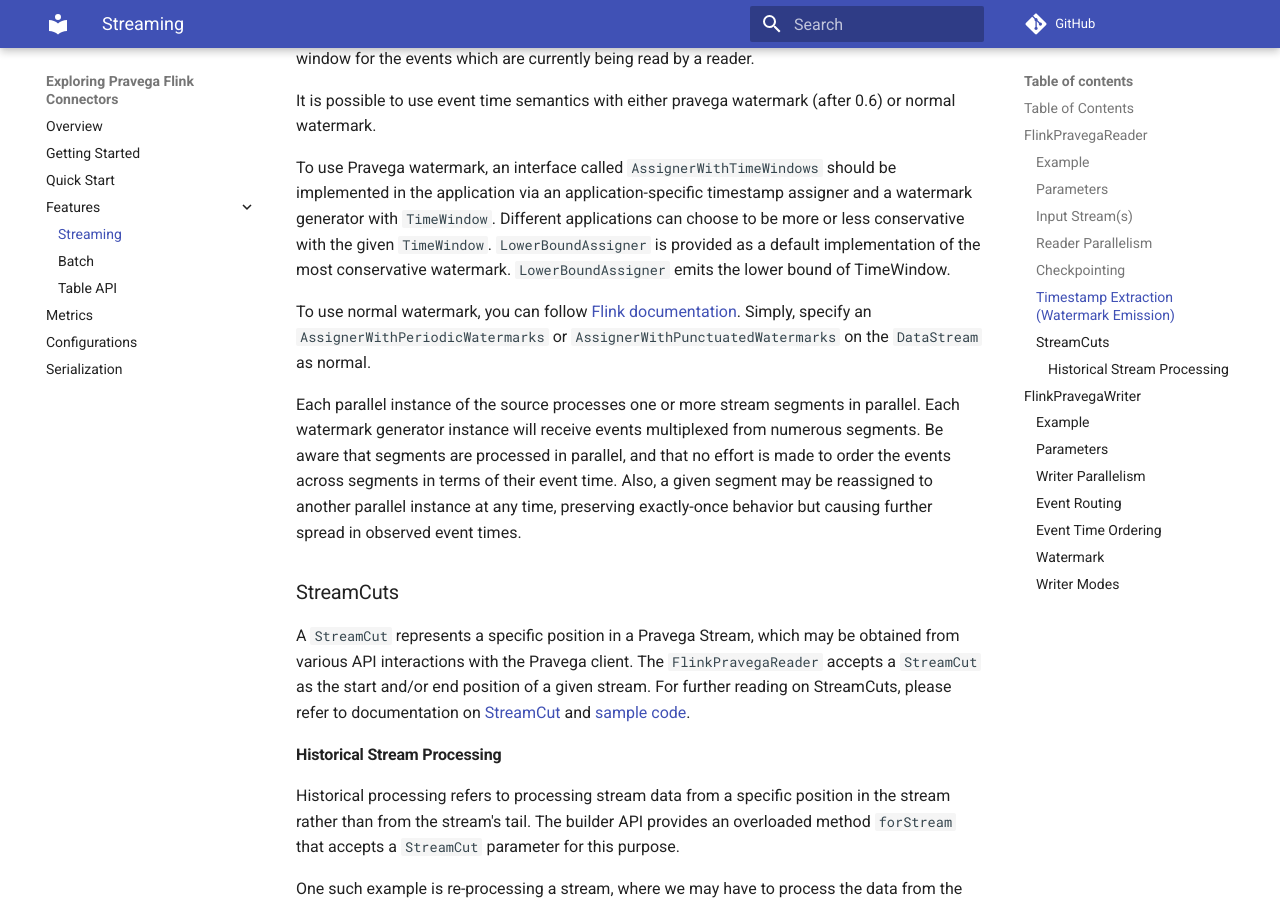
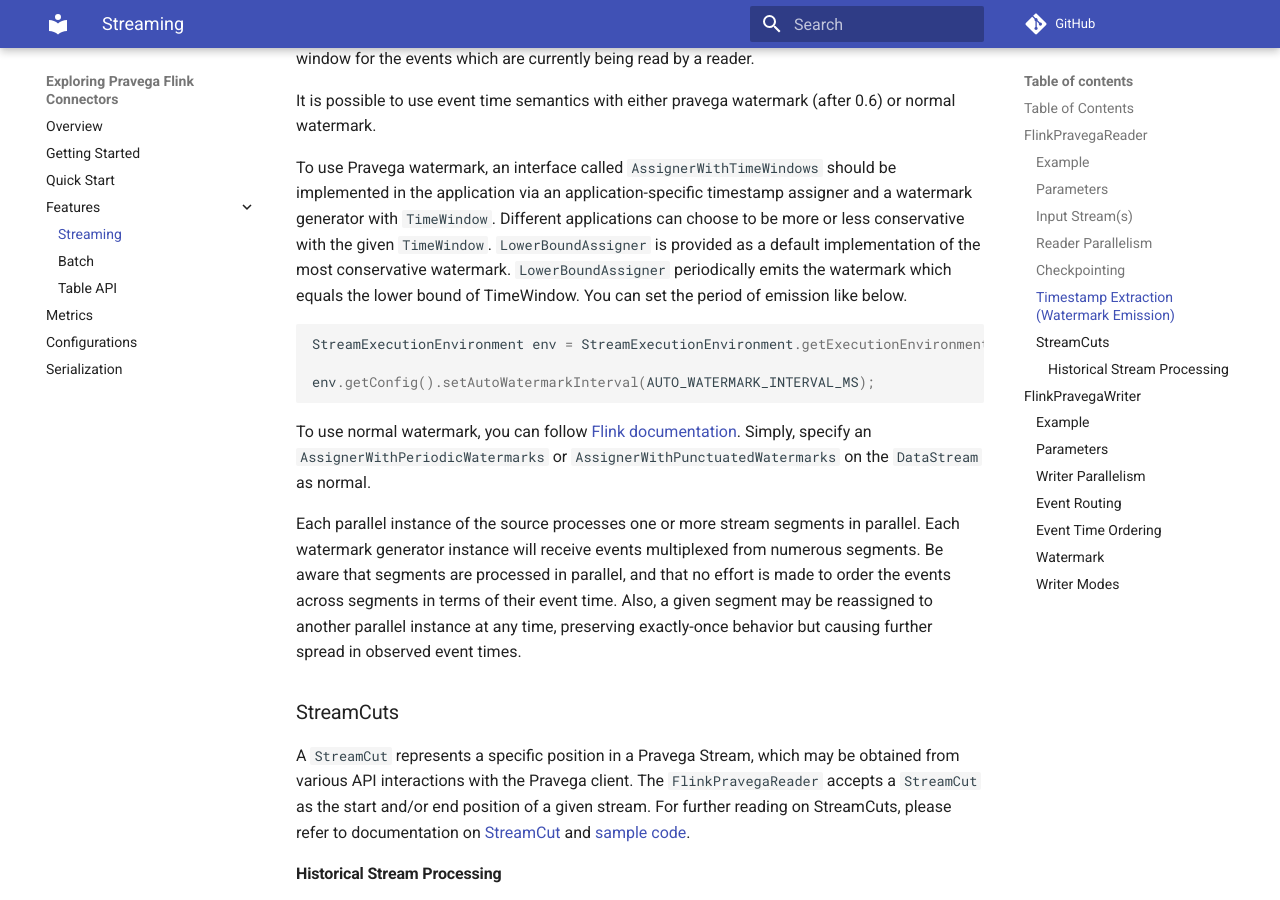
Before and after one commit to pravega/flink-connectors, an MkDocs documentation site: the page built from documentation/src/docs/streaming.md, in a window 1280 px wide and 900 px high, scrolled down 3790 px. Built offline with MkDocs 1.6.1 and Material for MkDocs 9.7.7, drawn with Linux system fonts in a browser that asks for light colours; comment, search, counter and statistics services are not loaded.

Commit message:
Change the document to be more specific
Signed-off-by: Guangfeng Xu <Guangfeng.Xu@dell.com>

````diff
--- a/documentation/src/docs/streaming.md
+++ b/documentation/src/docs/streaming.md
@@ -111,7 +111,13 @@
 It is possible to use event time semantics with either pravega watermark (after 0.6) or normal watermark.
 
 To use Pravega watermark, an interface called `AssignerWithTimeWindows` should be implemented in the application via an application-specific timestamp assigner and a watermark generator with `TimeWindow`. Different applications can choose to be more or less conservative with the given `TimeWindow`.
-`LowerBoundAssigner` is provided as a default implementation of the most conservative watermark. `LowerBoundAssigner` emits the lower bound of TimeWindow.
+`LowerBoundAssigner` is provided as a default implementation of the most conservative watermark. `LowerBoundAssigner` periodically emits the watermark which equals the lower bound of TimeWindow.  You   can set the period of emission like below.
+
+```java
+StreamExecutionEnvironment env = StreamExecutionEnvironment.getExecutionEnvironment();
+
+env.getConfig().setAutoWatermarkInterval(AUTO_WATERMARK_INTERVAL_MS);
+```
 
 To use normal watermark, you can follow [Flink documentation](https://ci.apache.org/projects/flink/flink-docs-stable/dev/event_timestamps_watermarks.html#timestamp-assigners--watermark-generators). Simply, specify an `AssignerWithPeriodicWatermarks` or `AssignerWithPunctuatedWatermarks` on the `DataStream` as normal.
 
````
